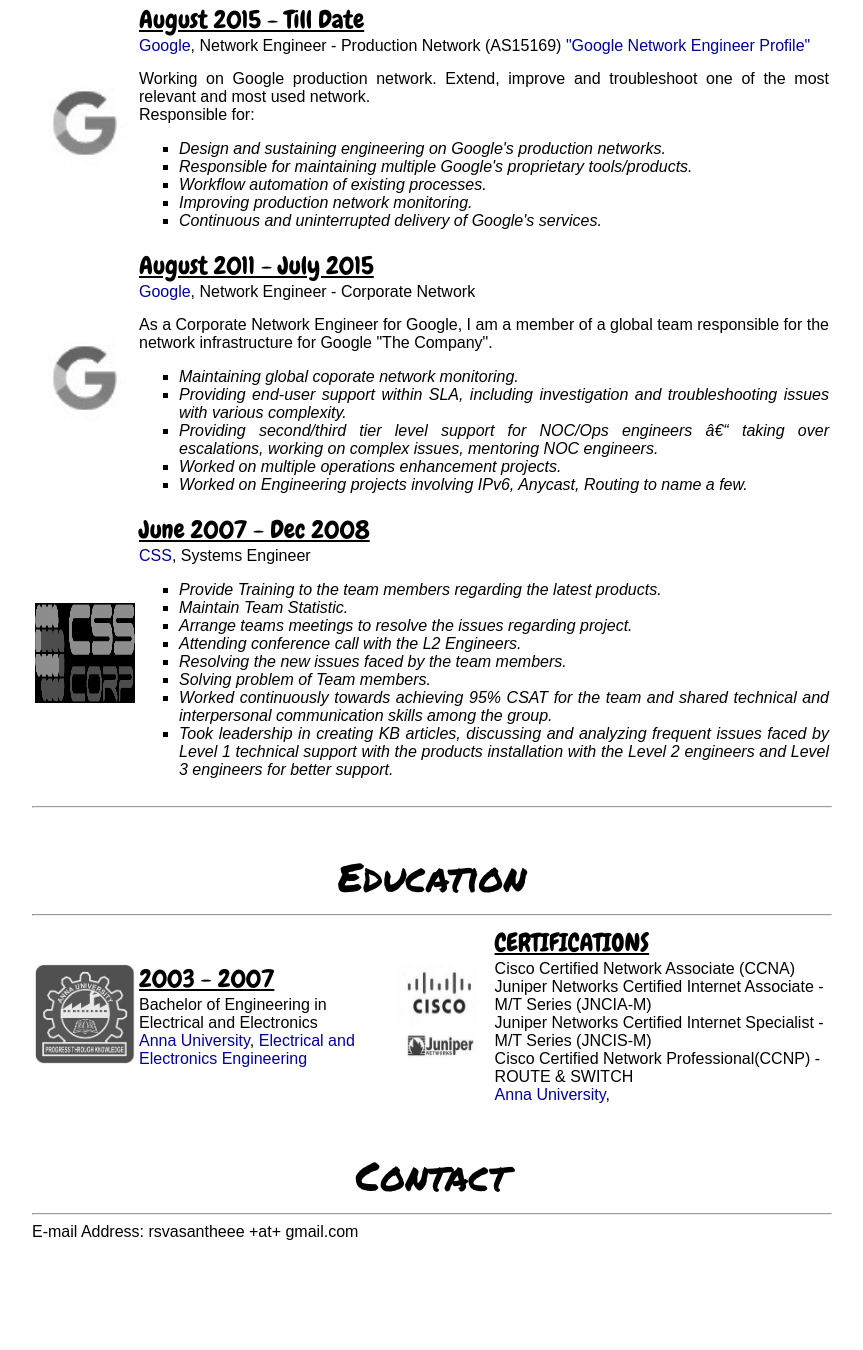
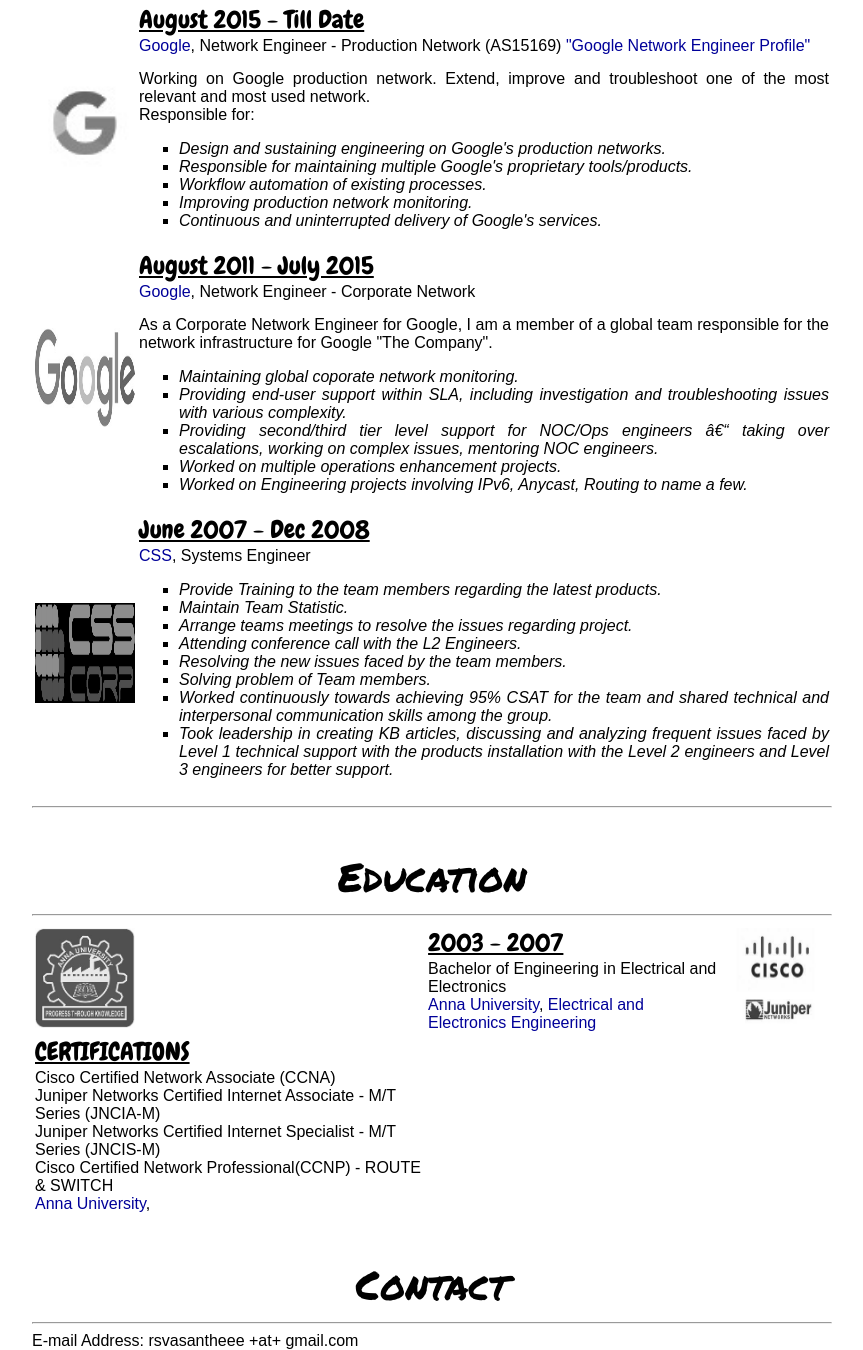
Before and after one commit to updateInternet/updateInternet.github.io, a plain HTML site: page index.html in a window 1280 px wide. Shown: the part 670-2020 px from the top of the page, without its empty margins (208-1071 px from the left). Before the commit the page ends 1911 px from the top, so only its background shows below. Drawn offline with nearby package versions, Linux system fonts and the light colour scheme; a web font is replaced by a local one.

Commit message:
Initial commit

```diff
--- a/index.html
+++ b/index.html
@@ -129,7 +129,7 @@
 <tr>
 <td>
 <a href="http://www.google.com/" onmouseover="handleMouseOver('google2', 'jpg');return true;" onmouseout="handleMouseOut('google2', 'jpg');return true;">
-<img id="google2" src="images/google_bw.jpg" style="width:100px; height:100px"></a>
+<img id="google2" src="images/google2_bw.jpg" style="width:100px; height:100px"></a>
 </td>
 <td>
 <div class="title2">August 2011 - July 2015</div>
@@ -197,7 +197,9 @@
 <a href="http://www.networkworld.com/article/2210939/lan-wan/cisco-vs-juniper.html" onmouseover="handleMouseOver('cj', 'jpg');return true;" onmouseout="handleMouseOut('cj', 'jpg');return true;">
 <img id="cj" src="images/cj_bw.jpg" style="width:100px; height:100px"></a>
 </td>
+</tr>
 
+<tr>
 <td>
 <div class="title2">CERTIFICATIONS</div>
 Cisco Certified Network Associate (CCNA)<br>
```
